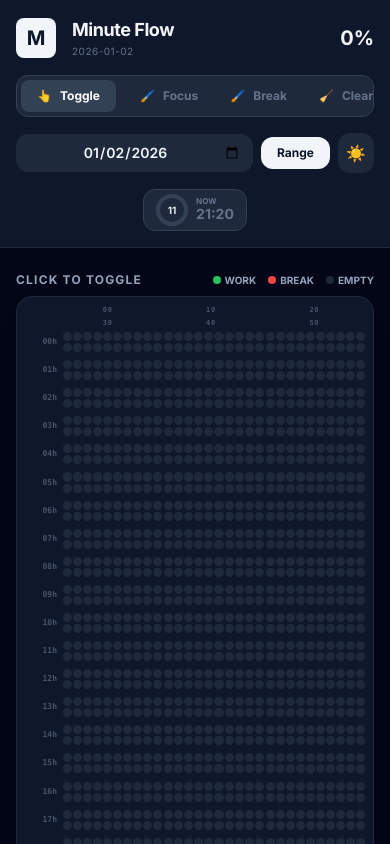
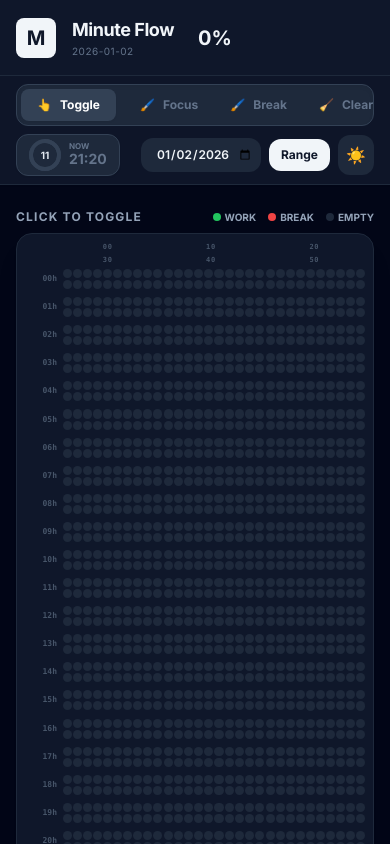
Before and after one commit to aburusaki/daily_minute_logs, a React (Vite) app: page / in a window 390 px wide. Shown: the top 844 px of the page. Built offline with nearby package versions, Linux system fonts and the light colour scheme; no server answers.

Commit message:
fix: Make header static and improve layout
The header is now static, removing its sticky positioning to prevent content overlap and improve perceived performance. Layout adjustments were made for better responsiveness on larger screens.

```diff
--- a/App.tsx
+++ b/App.tsx
@@ -192,8 +192,9 @@ const App: React.FC = () => {
   return (
     <div className="min-h-screen bg-slate-50 text-slate-900 dark:bg-slate-950 dark:text-slate-100 pb-20 transition-colors duration-300">
 
-      <header className="bg-white dark:bg-slate-900 border-b border-slate-200 dark:border-slate-800 px-4 sm:px-6 py-4 flex flex-col lg:flex-row justify-between items-center gap-4 sticky top-0 z-50 shadow-sm">
-        <div className="flex items-center gap-4 w-full lg:w-auto">
+      {/* Static Header: Logo and Efficiency (Unsticky) */}
+      <header className="bg-white dark:bg-slate-900 border-b border-slate-200 dark:border-slate-800 px-4 sm:px-6 py-4 flex justify-between items-center transition-colors duration-300">
+        <div className="flex items-center gap-4">
           <div className="w-10 h-10 bg-slate-900 dark:bg-slate-100 rounded-lg flex items-center justify-center text-white dark:text-slate-900 font-bold text-xl">
             M
           </div>
@@ -201,21 +202,20 @@ const App: React.FC = () => {
             <h1 className="text-lg font-bold tracking-tight">Minute Flow</h1>
             <p className="text-[10px] text-slate-500 uppercase tracking-wider">{currentDate}</p>
           </div>
-          <div className="flex-1 lg:hidden"></div>
-          {/* Mobile Efficiency hidden here if showing chart later, but keeping for now */}
-          <div className="lg:hidden text-xl font-black text-slate-900 dark:text-slate-100">{efficiency}%</div>
+          <div className="lg:hidden ml-2 text-xl font-black text-slate-900 dark:text-slate-100">{efficiency}%</div>
         </div>
 
-        {/* Current Minute Progress - Sticky in Header */}
-        <div className="w-full lg:w-auto flex justify-center order-last lg:order-none">
-          <CurrentMinuteProgress
-            dayData={dayData}
-            currentSeconds={currentSeconds}
-            currentMinuteIndex={isToday ? currentMinuteIndex : -1}
-            compact={true}
-          />
+        <div className="hidden lg:block text-right">
+          <div className="text-3xl font-black text-slate-900 dark:text-slate-100">{efficiency}%</div>
+          <div className="text-[10px] font-bold text-slate-400 uppercase tracking-widest">Efficiency</div>
         </div>
+      </header>
 
+      {/* Sticky Toolbar: Tools and Controls */}
+      <div className="sticky top-0 z-50 bg-white/95 dark:bg-slate-900/95 backdrop-blur-sm border-b border-slate-200 dark:border-slate-800 shadow-sm px-4 sm:px-6 py-2 transition-colors duration-300">
+        <div className="flex flex-col lg:flex-row items-center gap-2 lg:justify-between">
+
+          {/* Row 1 (Mobile): Tools */}
           <div className="flex items-center bg-slate-100 dark:bg-slate-800 p-1 rounded-xl border border-slate-200 dark:border-slate-700 shadow-inner overflow-x-auto no-scrollbar w-full lg:w-auto">
             <button
               onClick={() => setActiveTool('pointer')}
@@ -244,29 +244,38 @@ const App: React.FC = () => {
             </button>
           </div>
 
-        <div className="flex items-center gap-2 w-full lg:w-auto">
+          {/* Row 2 (Mobile): Current Minute + Calendar/Range/Theme */}
+          <div className="flex items-center w-full lg:w-auto gap-2 justify-between lg:justify-end">
+             <div className="flex-shrink-0">
+               <CurrentMinuteProgress
+                  dayData={dayData}
+                  currentSeconds={currentSeconds}
+                  currentMinuteIndex={isToday ? currentMinuteIndex : -1}
+                  compact={true}
+               />
+             </div>
+
+             <div className="flex items-center gap-2 overflow-x-auto no-scrollbar justify-end flex-1">
                 <input
                   type="date"
                   value={currentDate}
                   onChange={(e) => setCurrentDate(e.target.value)}
-            className="bg-slate-100 dark:bg-slate-800 border-none rounded-xl text-sm font-semibold px-3 py-2 text-center w-full lg:w-auto cursor-pointer"
+                  className="bg-slate-100 dark:bg-slate-800 border-none rounded-xl text-xs sm:text-sm font-semibold px-2 sm:px-3 py-2 text-center w-auto cursor-pointer max-w-[120px]"
                 />
                 <button
                   onClick={() => setShowBulkModal(true)}
-            className="px-4 py-2 bg-slate-900 dark:bg-slate-100 text-white dark:text-slate-900 text-xs font-bold rounded-xl whitespace-nowrap hover:opacity-90"
+                  className="px-3 sm:px-4 py-2 bg-slate-900 dark:bg-slate-100 text-white dark:text-slate-900 text-xs font-bold rounded-xl whitespace-nowrap hover:opacity-90"
                 >
                   Range
                 </button>
-          <button onClick={toggleTheme} className="p-2 rounded-xl bg-slate-100 dark:bg-slate-800 text-slate-500">
+                <button onClick={toggleTheme} className="p-2 rounded-xl bg-slate-100 dark:bg-slate-800 text-slate-500 flex-shrink-0">
                   {theme === 'light' ? '🌙' : '☀️'}
                 </button>
              </div>
+          </div>
 
-        <div className="hidden lg:block text-right">
-          <div className="text-3xl font-black text-slate-900 dark:text-slate-100">{efficiency}%</div>
-          <div className="text-[10px] font-bold text-slate-400 uppercase tracking-widest">Efficiency</div>
         </div>
-      </header>
+      </div>
 
       <main className="max-w-7xl mx-auto px-4 sm:px-6 py-6 space-y-6">
 
@@ -299,8 +308,6 @@ const App: React.FC = () => {
             </div>
           </div>
         )}
-
-        {/* Removed CurrentMinuteProgress from main since it's now in header */}
 
         <section>
           <div className="flex items-center justify-between mb-2">
```
Lines whose indentation alone changed are shown as unchanged.
